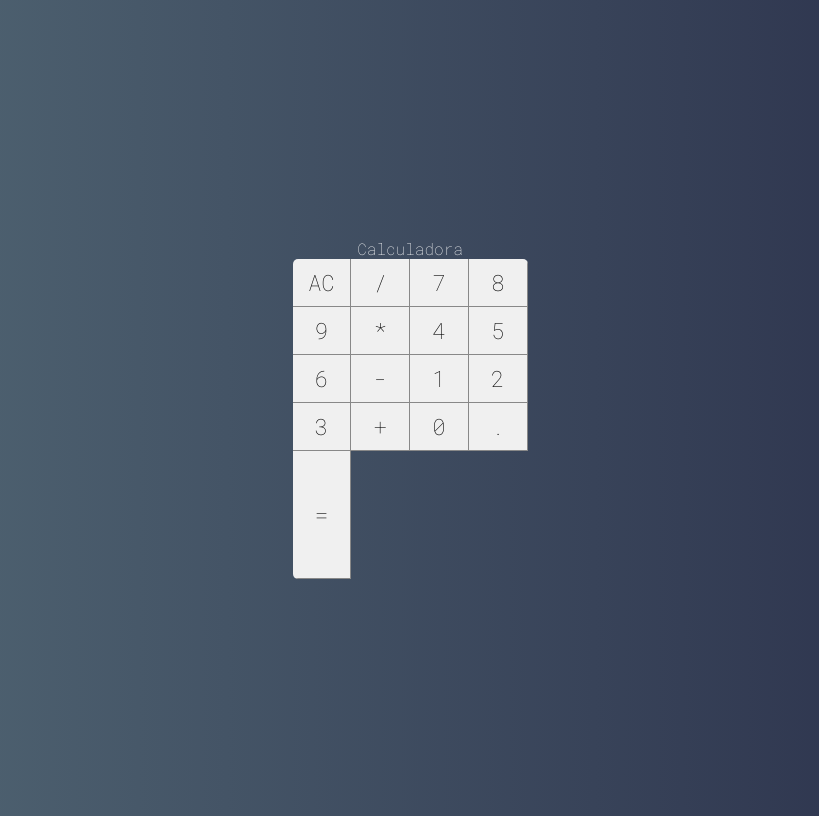
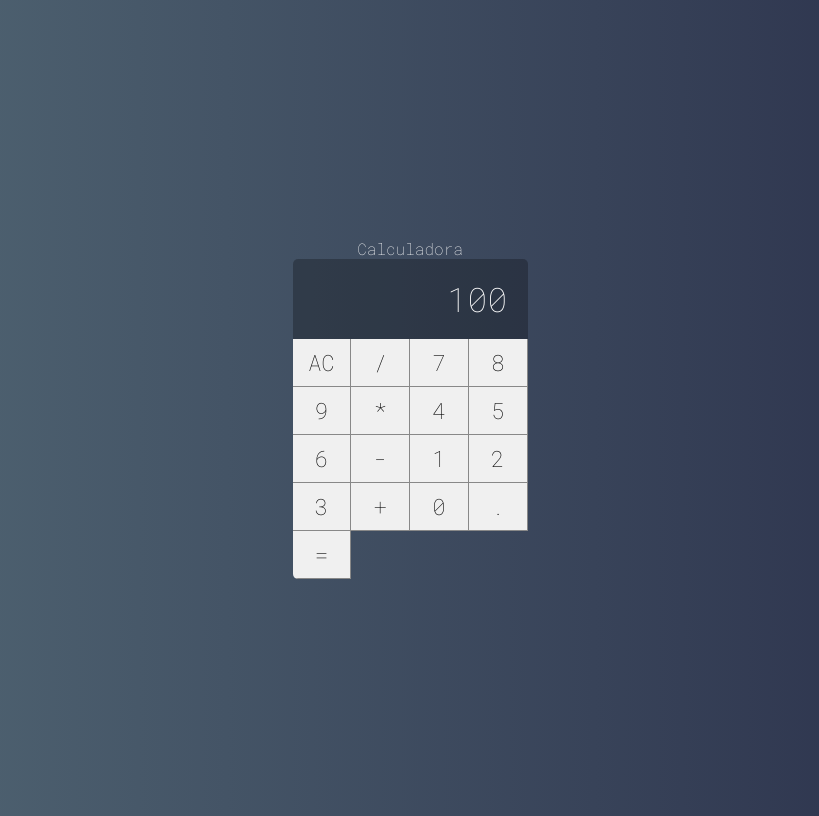
Before and after one commit to nathan-vm/CalculadoraReact, a React (Create React App) app: page / in a window 1280 px wide. Shown: the whole page, without its empty margins (230-1049 px from the left). Built offline with nearby package versions, Linux system fonts and the light colour scheme.

Commit message:
commit 5

```diff
--- /dev/null
+++ b/src/components/Display.css
@@ -0,0 +1,11 @@
+.display{
+    grid-column: span 4;
+    background-color: #0004;
+
+    display: flex;
+    justify-content: flex-end;
+    align-items: center;
+    padding: 20px;
+    font-size: 2.1em;
+    overflow: hidden;
+}
--- /dev/null
+++ b/src/components/Display.jsx
@@ -0,0 +1,5 @@
+import React from 'react'
+import './Display.css'
+
+export default props=>
+<div className='display'>{props.value}</div>
--- a/src/main/Calculator.css
+++ b/src/main/Calculator.css
@@ -6,5 +6,5 @@
 
     display: grid;
     grid-template-columns: repeat(4,25%);
-    grid-template-rows: 48px 48px 48px 48px;
+    grid-template-rows:1fr 48px 48px 48px 48px 48px;
 }
--- a/src/main/Calculator.jsx
+++ b/src/main/Calculator.jsx
@@ -2,11 +2,13 @@
 import './Calculator.css'
 
 import Button from '../components/Button'
+import Display from '../components/Display'
 
 export default class Calculator extends Component{
     render(){
         return(
             <div className="calculator">
+                <Display value={100}/>
                 <Button label="AC"/>
                 <Button label="/"/>
                 <Button label="7"/>
```
